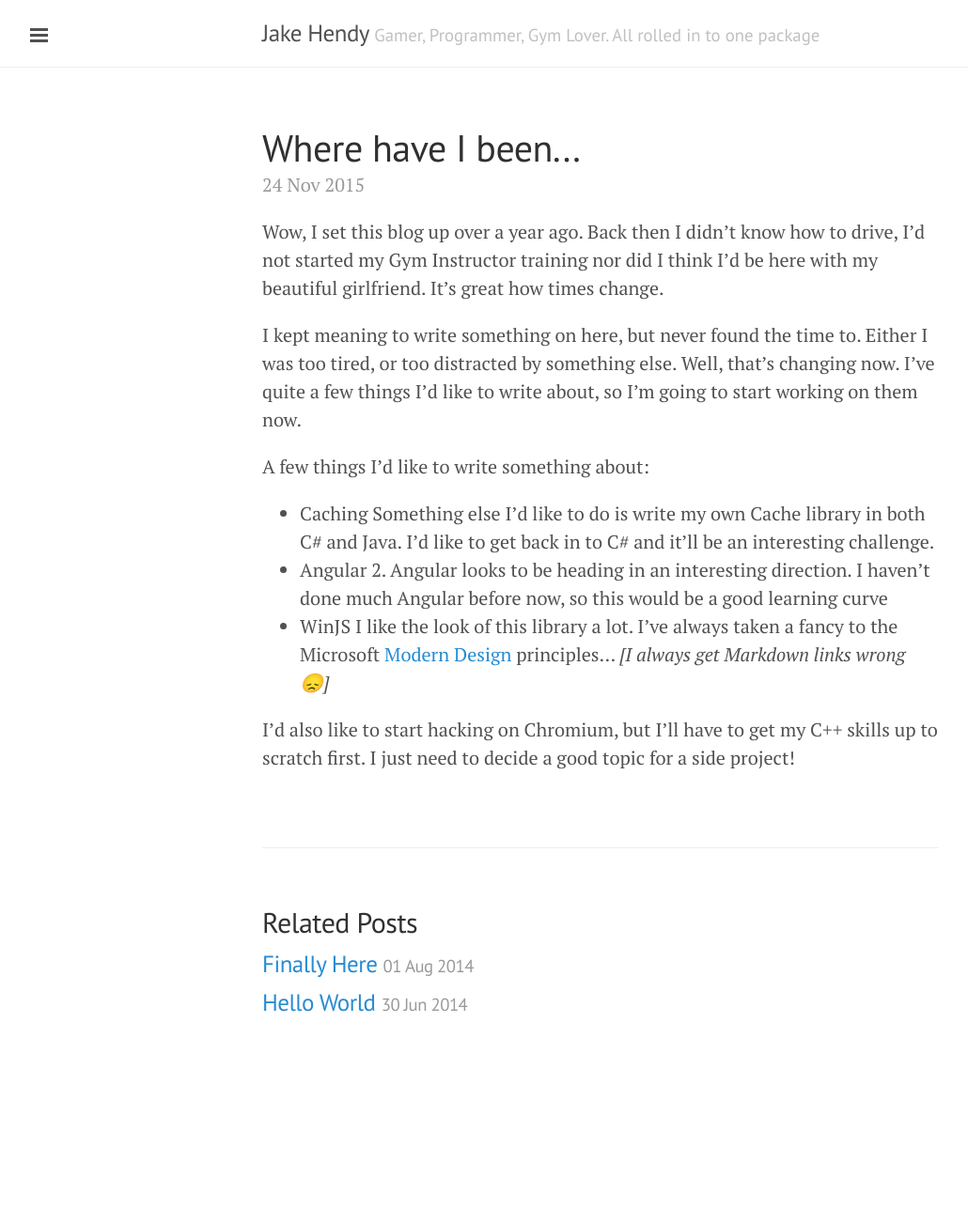
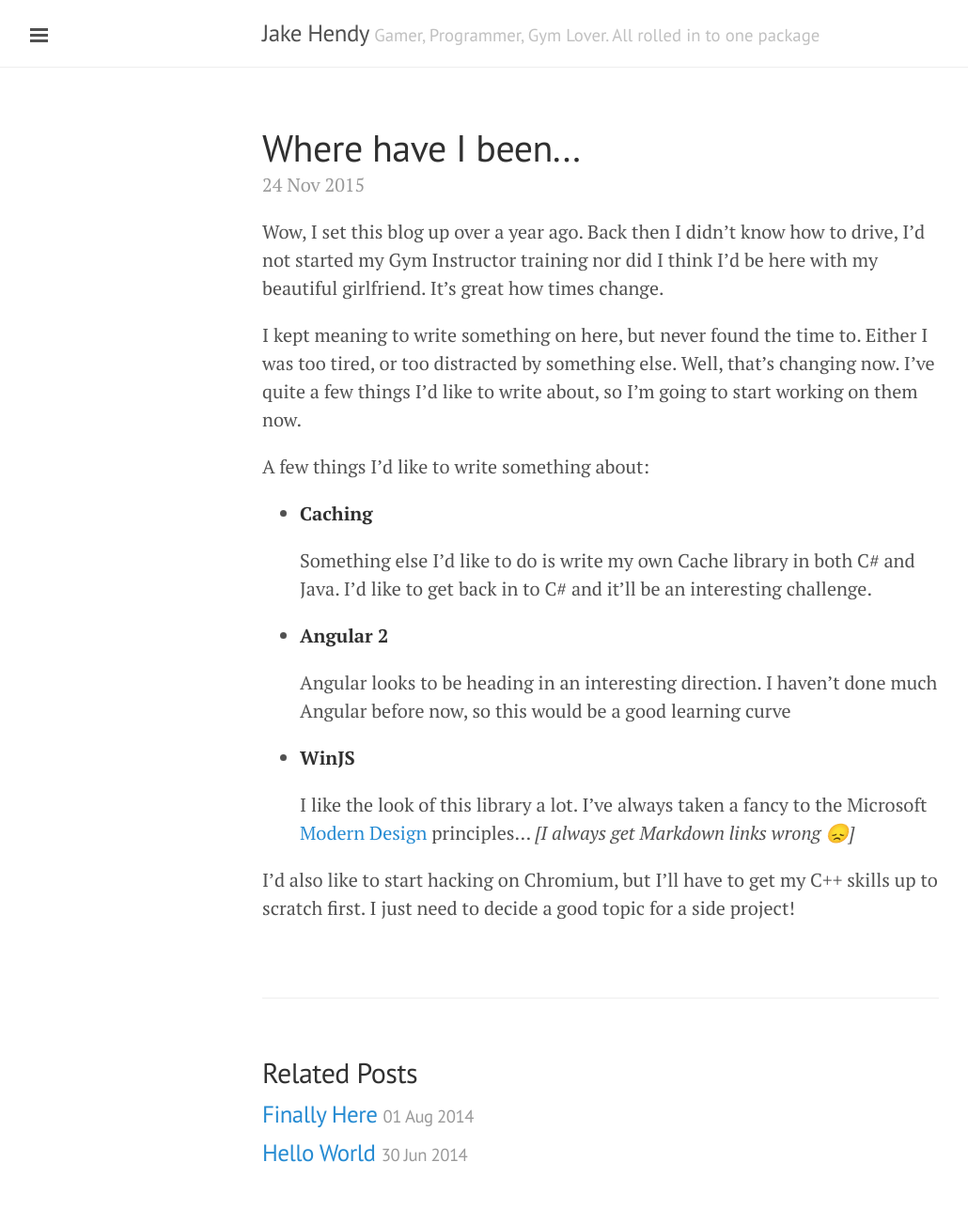
Before and after one commit to JakeHendy/jakehendy.github.io, a Jekyll site: the page built from _posts/2015-11-24-Where-have-I-been.md, in a window 1280 px wide. Shown: the whole page at 94% size, without its empty margins (1-1031 px from the left). Built offline with Jekyll 4.4.1, drawn with Linux system fonts in a browser that asks for light colours; emoji names are drawn with the system emoji font; Markdown is read by kramdown in place of the engine named in the settings; before the commit the page ends 1143 px from its top, so only the background shows below that.

```diff
--- a/_posts/2015-11-24-Where-have-I-been.md
+++ b/_posts/2015-11-24-Where-have-I-been.md
@@ -9,11 +9,17 @@ I kept meaning to write something on here, but never found the time to. Either I
 
 A few things I'd like to write something about:
 
-- Caching
+- **Caching**
+
     Something else I'd like to do is write my own Cache library in both C# and Java. I'd like to get back in to C# and it'll be an interesting challenge.
-- Angular 2.
+
+- **Angular 2**
+
+
     Angular looks to be heading in an interesting direction. I haven't done much Angular before now, so this would be a good learning curve
-- WinJS
+
+- **WinJS**
+
     I like the look of this library a lot. I've always taken a fancy to the Microsoft [Modern Design](https://www.microsoft.com/en-us/stories/design/) principles...  _\[I always get Markdown links wrong :disappointed:\]_
 
 I'd also like to start hacking on Chromium, but I'll have to get my C++ skills up to scratch first. I just need to decide a good topic for a side project!
```
